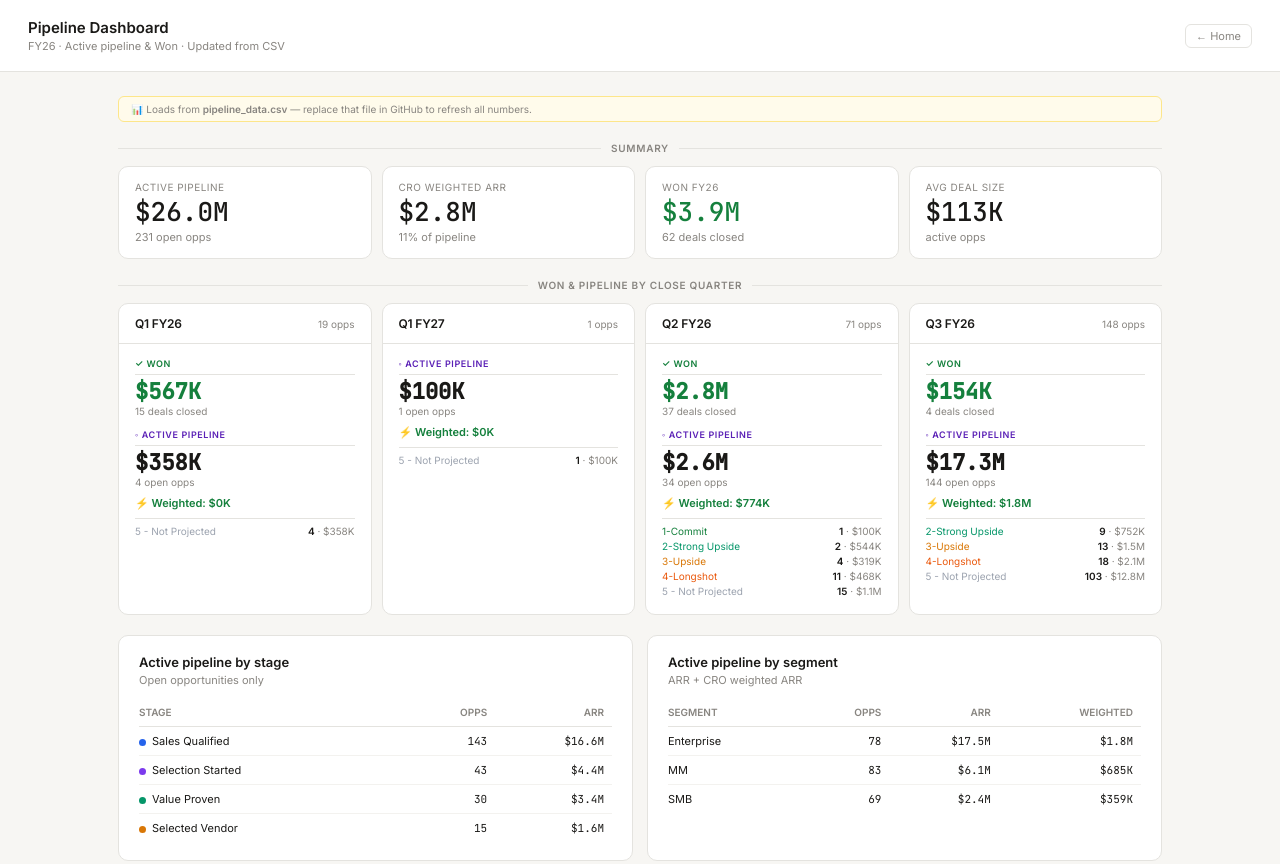
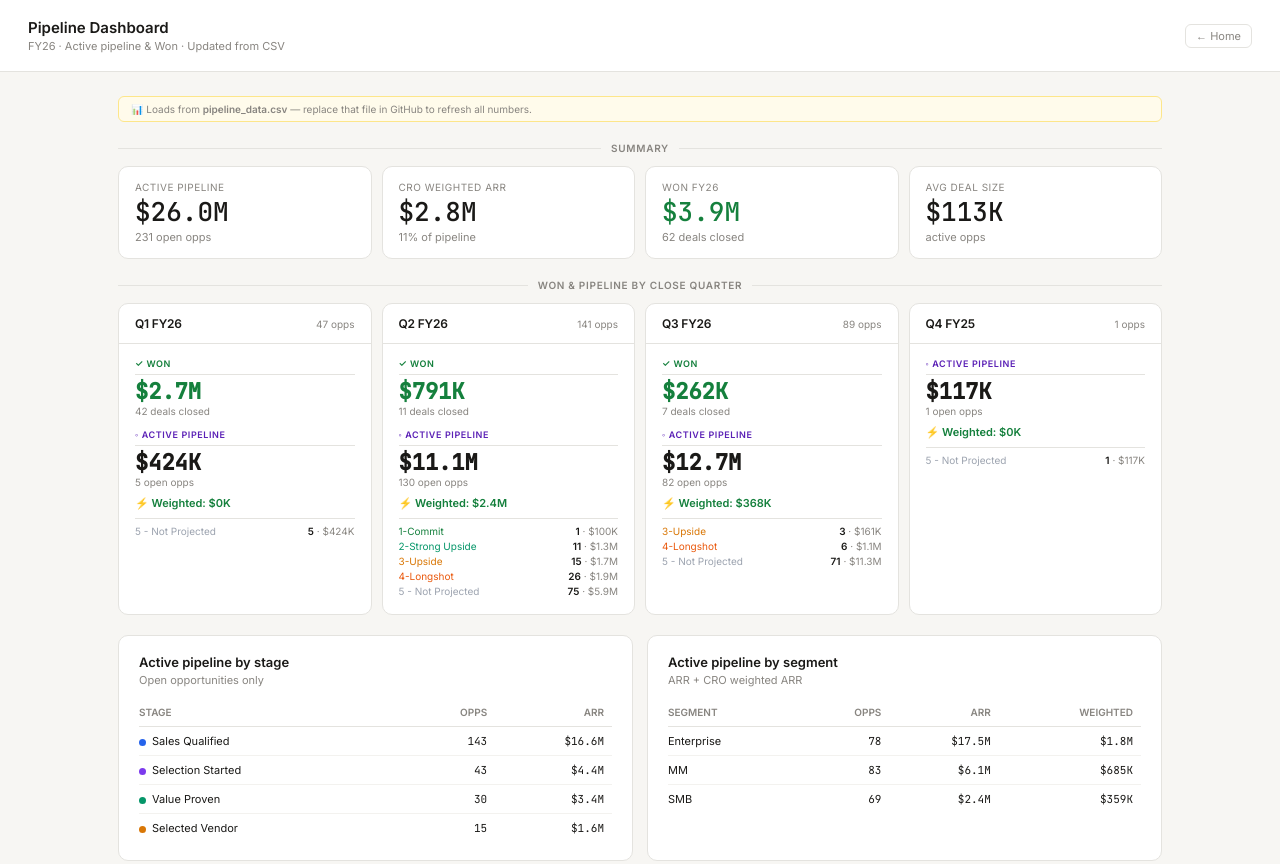
Before and after one commit to hadasdror-hash/dealhub-gtm-dashboard, a plain HTML site: page pipeline.html in a window 1280 px wide. Shown: the top 864 px of the page. Drawn offline with nearby package versions, Linux system fonts and the light colour scheme.

Commit message:
Add files via upload

```diff
--- a/pipeline.html
+++ b/pipeline.html
@@ -77,16 +77,21 @@ const CRO_COLORS = {'1-Commit':'#15803D','2-Strong Upside':'#059669','3-Upside':
 
 function closeQ(dateStr) {
   if(!dateStr) return 'Unknown';
-  // Try both date formats
   let d = new Date(dateStr);
   if(isNaN(d)) {
     const parts = dateStr.split('/');
     if(parts.length===3) d = new Date(`${parts[2]}-${parts[1]}-${parts[0]}`);
   }
   if(isNaN(d)) return 'Unknown';
-  const m = d.getMonth();
+  const mo = d.getMonth()+1;
   const y = d.getFullYear();
-  return `Q${Math.floor(m/3)+1} FY${String(y).slice(2)}`;
+  let q, fy;
+  if(mo===1){q=4;fy=y-1;}
+  else if(mo<=4){q=1;fy=y;}
+  else if(mo<=7){q=2;fy=y;}
+  else if(mo<=10){q=3;fy=y;}
+  else{q=4;fy=y;}
+  return `Q${q} FY${String(fy).slice(2)}`;
 }
 
 Papa.parse('pipeline_data.csv',{
```
Also changed, not shown: 1 other file.
